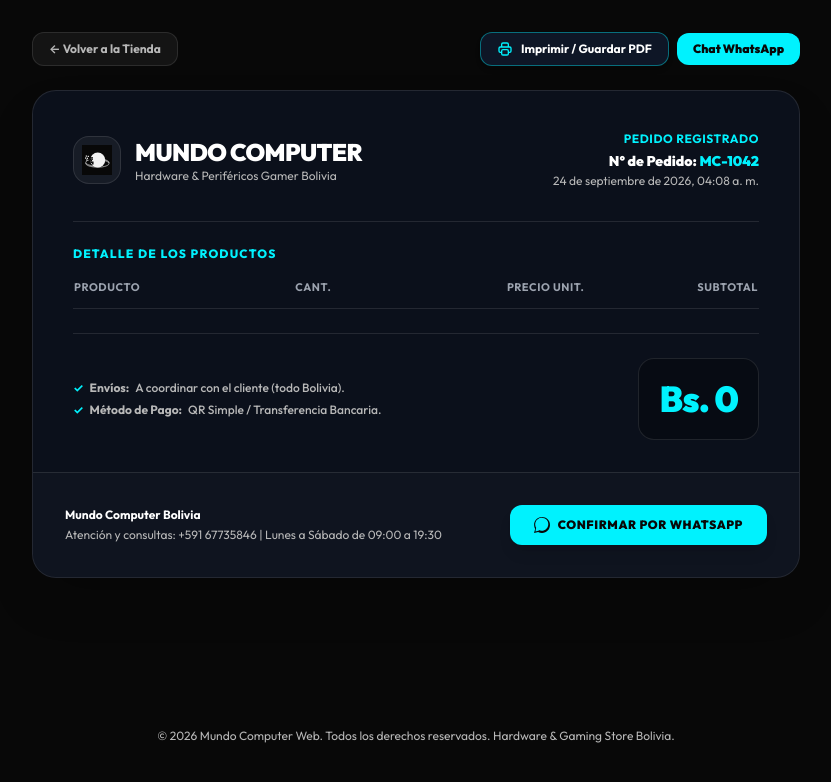
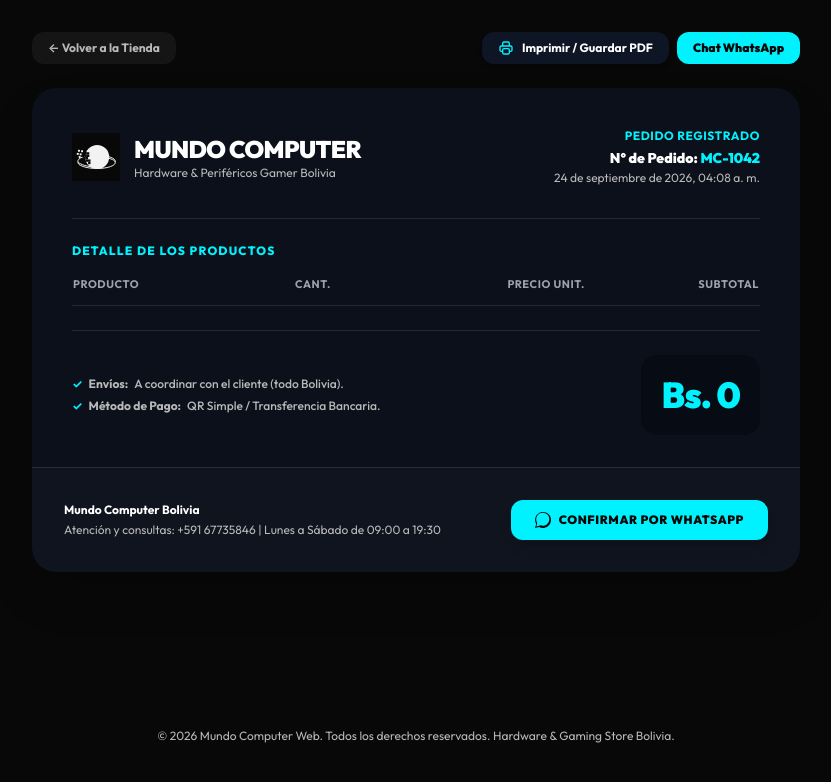
Before and after one commit to YoelDev-ASI/MundoComputer, a website built with Vite: page pedido.html in a window 1280 px wide. Shown: the whole page, without its empty margins (224-1055 px from the left). Built offline with nearby package versions, Linux system fonts and the light colour scheme.

Commit message:
Cambios en la vista del ticket/pedido

```diff
--- a/css/mobile/mobile-base.css
+++ b/css/mobile/mobile-base.css
@@ -288,7 +288,7 @@
         width: 100% !important;
         max-width: 360px !important;
         background: #070b13 !important;
-        border: 1px solid rgba(255, 255, 255, 0.1) !important;
+        border: none !important;
         box-shadow: none !important;
     }
 }
--- a/css/pc/pc-layout.css
+++ b/css/pc/pc-layout.css
@@ -188,7 +188,7 @@
         width: auto !important;
         max-width: none !important;
         background: #070b13 !important;
-        border: 1px solid rgba(255, 255, 255, 0.1) !important;
+        border: none !important;
     }
 }
 
--- a/pedido.html
+++ b/pedido.html
@@ -113,11 +113,11 @@
 
         <!-- Barra de Acciones Superior (Oculta al Imprimir) -->
         <div class="no-print flex items-center justify-between mb-6 gap-3 flex-wrap">
-            <a href="index.html" class="inline-flex items-center gap-2 text-xs font-bold text-gamer-plata hover:text-gamer-cyan transition-colors bg-white/5 hover:bg-white/10 px-4 py-2 rounded-xl border border-white/10">
+            <a href="index.html" class="inline-flex items-center gap-2 text-xs font-bold text-gamer-plata hover:text-gamer-cyan transition-colors bg-white/5 hover:bg-white/10 px-4 py-2 rounded-xl">
                 <span>&larr; Volver a la Tienda</span>
             </a>
             <div class="flex items-center gap-2">
-                <button type="button" onclick="window.print()" class="inline-flex items-center gap-2 text-xs font-bold text-white bg-[#0e1626] hover:bg-[#16233b] border border-gamer-cyan/40 hover:border-gamer-cyan px-4 py-2 rounded-xl transition-all shadow-md">
+                <button type="button" onclick="window.print()" class="inline-flex items-center gap-2 text-xs font-bold text-white bg-[#0e1626] hover:bg-[#16233b] px-4 py-2 rounded-xl transition-all shadow-md">
                     <svg class="w-4 h-4 text-gamer-cyan" fill="none" viewBox="0 0 24 24" stroke="currentColor">
                         <path stroke-linecap="round" stroke-linejoin="round" stroke-width="2" d="M17 17h2a2 2 0 002-2v-4a2 2 0 00-2-2H5a2 2 0 00-2 2v4a2 2 0 002 2h2m2 4h6a2 2 0 002-2v-4a2 2 0 00-2-2H9a2 2 0 00-2 2v4a2 2 0 002 2zm8-12V5a2 2 0 00-2-2H9a2 2 0 00-2 2v4h10z" />
                     </svg>
@@ -130,14 +130,12 @@
         </div>
 
         <!-- TARJETA DEL TICKET DIGITAL -->
-        <div class="print-card bg-[#0b101b] border border-white/10 rounded-3xl p-6 sm:p-10 shadow-2xl relative overflow-hidden">
+        <div class="print-card bg-[#0b101b] rounded-3xl p-6 sm:p-10 shadow-2xl relative overflow-hidden">
 
             <!-- Encabezado del Ticket -->
             <div class="flex flex-col sm:flex-row items-start sm:items-center justify-between gap-4 pb-8 border-b border-white/10 print-border">
                 <div class="flex items-center gap-3.5">
-                    <div class="w-12 h-12 rounded-2xl bg-white/5 border border-white/10 flex items-center justify-center p-2">
-                        <img src="images/logo.svg" alt="Mundo Computer" class="w-full h-full object-contain">
-                    </div>
+                    <img src="images/logo.svg" alt="Mundo Computer" class="w-12 h-12 object-contain">
                     <div>
                         <h1 class="text-xl sm:text-2xl font-black text-white print-text-dark tracking-tight">MUNDO COMPUTER</h1>
                         <p class="text-xs text-gamer-plata print-text-muted">Hardware & Periféricos Gamer Bolivia</p>
@@ -207,7 +205,7 @@
                 </div>
 
                 <!-- Bloque de Total: Centrado en Android e iOS, alineado a la derecha en PC -->
-                <div class="order-total-block w-full max-w-sm sm:max-w-none sm:w-auto mx-auto sm:mx-0 bg-[#070b13] print-border border border-white/10 rounded-2xl p-5 text-center sm:text-right flex items-center justify-center sm:justify-end">
+                <div class="order-total-block w-full max-w-sm sm:max-w-none sm:w-auto mx-auto sm:mx-0 bg-[#070b13] print-border rounded-2xl p-5 text-center sm:text-right flex items-center justify-center sm:justify-end">
                     <div class="text-3xl sm:text-4xl font-black text-gamer-cyan print-text-dark tracking-tight">
                         <span x-text="'Bs. ' + Number(order.total).toLocaleString('es-BO')"></span>
                     </div>
```
Also changed, not shown: carrito.html (+2 -2 lines).
